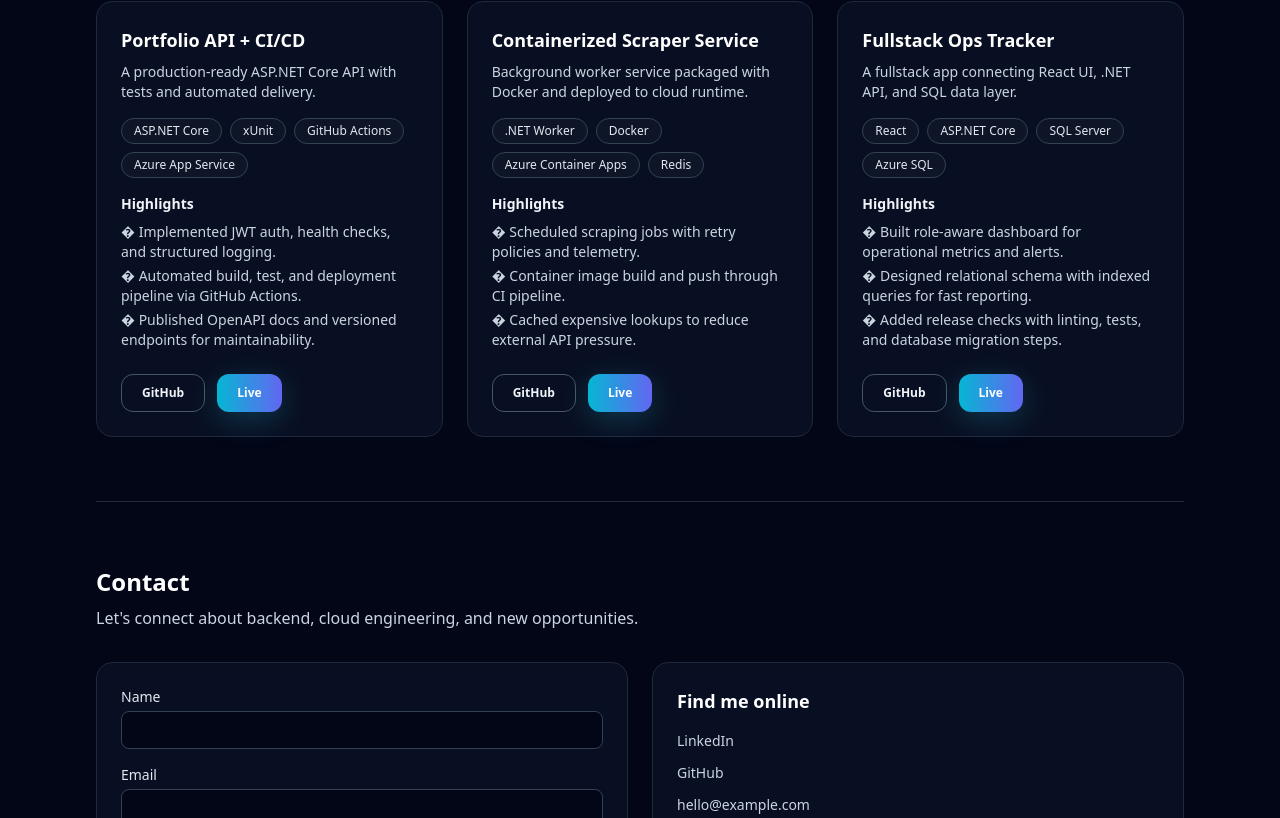
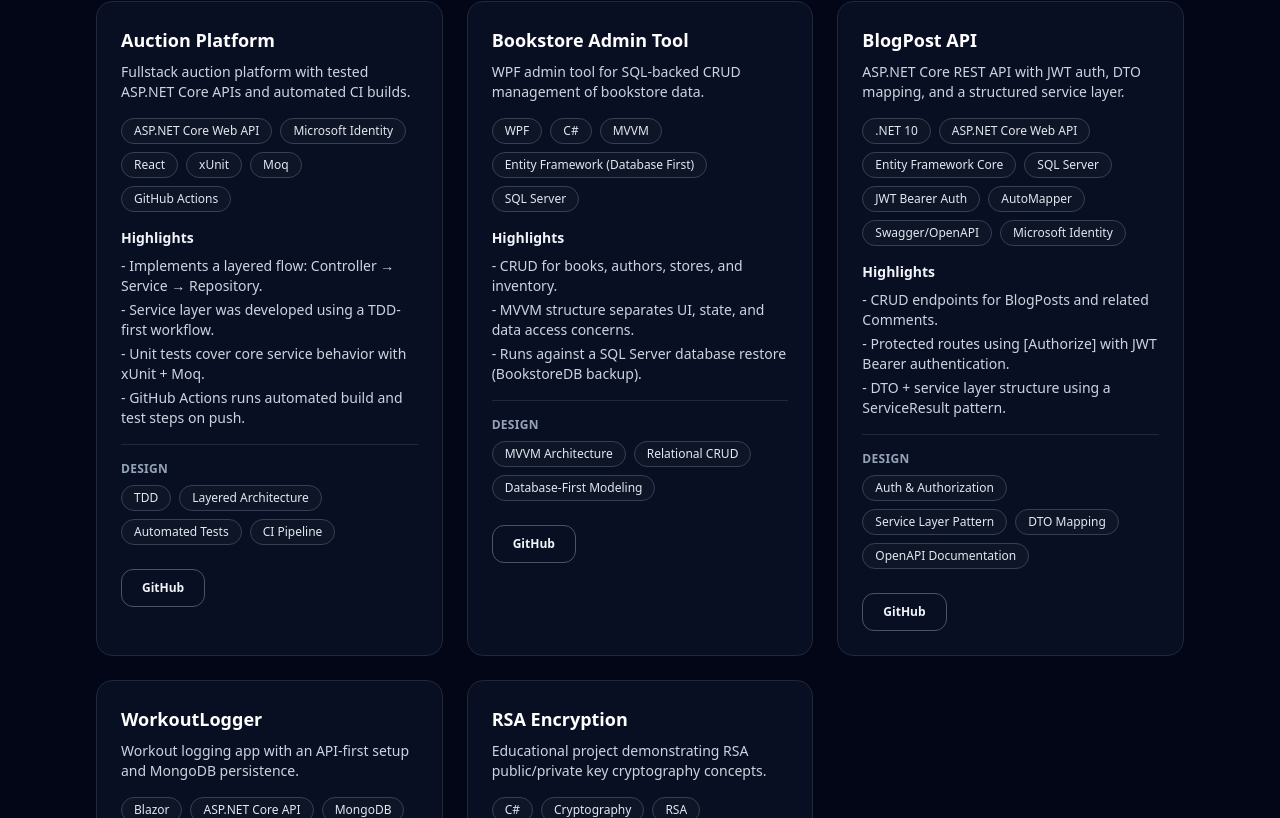
Before and after one commit to danirank/portfolio-daniel-rank, a React (Vite) app in the folder MyPortfolio/: page / in a window 1280 px wide. Shown: the part 1062-1880 px from the top of the page. Built offline with nearby package versions, Linux system fonts and the light colour scheme.

Commit message:
updated my projects

```diff
--- a/MyPortfolio/src/components/sections/Hero.tsx
+++ b/MyPortfolio/src/components/sections/Hero.tsx
@@ -1,12 +1,4 @@
 import { Button } from '../ui/Button'
-import { Card } from '../ui/Card'
-
-const statusItems = [
-  ['Build', 'passing'],
-  ['Deploy', 'automated'],
-  ['Uptime', 'monitored'],
-  ['Region', 'West Europe'],
-]
 
 export function HeroSection() {
   return (
--- a/MyPortfolio/src/components/sections/Projects.tsx
+++ b/MyPortfolio/src/components/sections/Projects.tsx
@@ -4,11 +4,13 @@
 import { Card } from '../ui/Card'
 
 export function ProjectsSection() {
+  const hasRealUrl = (url?: string) => Boolean(url && url.trim() && url !== '#')
+
   return (
     <section id="projects" className="border-b border-slate-800 py-16">
       <h2 className="text-2xl font-semibold text-white">Projects</h2>
       <p className="mt-2 text-slate-300">
-        Selected backend and cloud-focused projects with CI/CD workflows.
+        Selected backend and cloud-focused projects.
       </p>
 
       <div className="mt-8 grid gap-6 lg:grid-cols-3">
@@ -27,18 +29,35 @@
               <p className="text-sm font-semibold text-slate-100">Highlights</p>
               <ul className="mt-2 space-y-1 text-sm text-slate-300">
                 {project.highlights.map((highlight) => (
-                  <li key={highlight}>� {highlight}</li>
+                  <li key={highlight}>- {highlight}</li>
                 ))}
               </ul>
             </div>
 
+            {project.proofBadges && project.proofBadges.length > 0 && (
+              <div className="mt-4 border-t border-slate-800 pt-4">
+                <p className="mb-2 text-xs font-semibold uppercase tracking-wide text-slate-400">
+                  Design
+                </p>
+                <div className="flex flex-wrap gap-2">
+                  {project.proofBadges.map((proof) => (
+                    <Badge key={proof}>{proof}</Badge>
+                  ))}
+                </div>
+              </div>
+            )}
+
             <div className="mt-6 flex gap-3">
+              {hasRealUrl(project.githubUrl) && (
                 <Button href={project.githubUrl} variant="secondary" className="px-4 py-2 text-xs">
                   GitHub
                 </Button>
+              )}
+              {hasRealUrl(project.liveUrl) && (
                 <Button href={project.liveUrl} className="px-4 py-2 text-xs">
                   Live
                 </Button>
+              )}
             </div>
           </Card>
         ))}
--- a/MyPortfolio/src/data/projects.ts
+++ b/MyPortfolio/src/data/projects.ts
@@ -4,44 +4,83 @@
   tech: string[]
   highlights: string[]
   githubUrl: string
-  liveUrl: string
+  liveUrl?: string
+  proofBadges?: string[]
 }
 
 export const projects: Project[] = [
   {
-    title: 'Portfolio API + CI/CD',
-    summary: 'A production-ready ASP.NET Core API with tests and automated delivery.',
-    tech: ['ASP.NET Core', 'xUnit', 'GitHub Actions', 'Azure App Service'],
+    title: 'Auction Platform',
+    summary: 'Fullstack auction platform with tested ASP.NET Core APIs and automated CI builds.',
+    tech: ['ASP.NET Core Web API', 'Microsoft Identity', 'React', 'xUnit', 'Moq', 'GitHub Actions'],
     highlights: [
-      'Implemented JWT auth, health checks, and structured logging.',
-      'Automated build, test, and deployment pipeline via GitHub Actions.',
-      'Published OpenAPI docs and versioned endpoints for maintainability.',
+      'Implements a layered flow: Controller → Service → Repository.',
+      'Service layer was developed using a TDD-first workflow.',
+      'Unit tests cover core service behavior with xUnit + Moq.',
+      'GitHub Actions runs automated build and test steps on push.',
     ],
-    githubUrl: '#',
-    liveUrl: '#',
+    githubUrl: 'https://github.com/danirank/AuctionPlatform',
+    proofBadges: ['TDD', 'Layered Architecture', 'Automated Tests', 'CI Pipeline'],
   },
+
   {
-    title: 'Containerized Scraper Service',
-    summary: 'Background worker service packaged with Docker and deployed to cloud runtime.',
-    tech: ['.NET Worker', 'Docker', 'Azure Container Apps', 'Redis'],
+    title: 'Bookstore Admin Tool',
+    summary: 'WPF admin tool for SQL-backed CRUD management of bookstore data.',
+    tech: ['WPF', 'C#', 'MVVM', 'Entity Framework (Database First)', 'SQL Server'],
     highlights: [
-      'Scheduled scraping jobs with retry policies and telemetry.',
-      'Container image build and push through CI pipeline.',
-      'Cached expensive lookups to reduce external API pressure.',
+      'CRUD for books, authors, stores, and inventory.',
+      'MVVM structure separates UI, state, and data access concerns.',
+      'Runs against a SQL Server database restore (BookstoreDB backup).',
     ],
-    githubUrl: '#',
-    liveUrl: '#',
+    githubUrl: 'https://github.com/danirank/BookstoreAdminWpfInlmning2',
+    proofBadges: ['MVVM Architecture', 'Relational CRUD', 'Database-First Modeling'],
   },
+
   {
-    title: 'Fullstack Ops Tracker',
-    summary: 'A fullstack app connecting React UI, .NET API, and SQL data layer.',
-    tech: ['React', 'ASP.NET Core', 'SQL Server', 'Azure SQL'],
+    title: 'BlogPost API',
+    summary: 'ASP.NET Core REST API with JWT auth, DTO mapping, and a structured service layer.',
+    tech: [
+      '.NET 10',
+      'ASP.NET Core Web API',
+      'Entity Framework Core',
+      'SQL Server',
+      'JWT Bearer Auth',
+      'AutoMapper',
+      'Swagger/OpenAPI',
+      'Microsoft Identity',
+    ],
     highlights: [
-      'Built role-aware dashboard for operational metrics and alerts.',
-      'Designed relational schema with indexed queries for fast reporting.',
-      'Added release checks with linting, tests, and database migration steps.',
+      'CRUD endpoints for BlogPosts and related Comments.',
+      'Protected routes using [Authorize] with JWT Bearer authentication.',
+      'DTO + service layer structure using a ServiceResult pattern.',
     ],
-    githubUrl: '#',
-    liveUrl: '#',
+    githubUrl: 'https://github.com/danirank/BlogPostApi',
+    proofBadges: ['Auth & Authorization', 'Service Layer Pattern', 'DTO Mapping', 'OpenAPI Documentation'],
+  },
+
+  {
+    title: 'WorkoutLogger',
+    summary: 'Workout logging app with an API-first setup and MongoDB persistence.',
+    tech: ['Blazor', 'ASP.NET Core API', 'MongoDB'],
+    highlights: [
+      'Designed for API-first startup (API runs before the UI).',
+      'Includes a seeding endpoint to populate exercise data.',
+      'MongoDB connection is configured through a MongoContext abstraction.',
+    ],
+    githubUrl: 'https://github.com/danirank/WorkoutLogger',
+    proofBadges: ['API-First Workflow', 'NoSQL Persistence', 'Seeding & Bootstrapping'],
+  },
+
+  {
+    title: 'RSA Encryption',
+    summary: 'Educational project demonstrating RSA public/private key cryptography concepts.',
+    tech: ['C#', 'Cryptography', 'RSA'],
+    highlights: [
+      'Explains RSA key generation using large prime numbers.',
+      'Demonstrates public key encryption and private key decryption roles.',
+      'Covers signatures and secure communication at a conceptual level.',
+    ],
+    githubUrl: 'https://github.com/danirank/RSAkryptering',
+    proofBadges: ['Security Fundamentals', 'Public-Key Cryptography', 'Conceptual Documentation'],
   },
 ]
--- a/MyPortfolio/src/pages/HomePage.tsx
+++ b/MyPortfolio/src/pages/HomePage.tsx
@@ -1,5 +1,3 @@
-import { ArchitectureSection } from '../components/sections/Architecture'
-import { CICDSection } from '../components/sections/CICD'
 import { ContactSection } from '../components/sections/Contact'
 import { HeroSection } from '../components/sections/Hero'
 import { ProjectsSection } from '../components/sections/Projects'
@@ -16,8 +14,6 @@
         <Container>
           <HeroSection />
           <SkillsSection />
-
-
           <ProjectsSection />
           <ContactSection />
         </Container>
```
Lines whose indentation alone changed are shown as unchanged.
